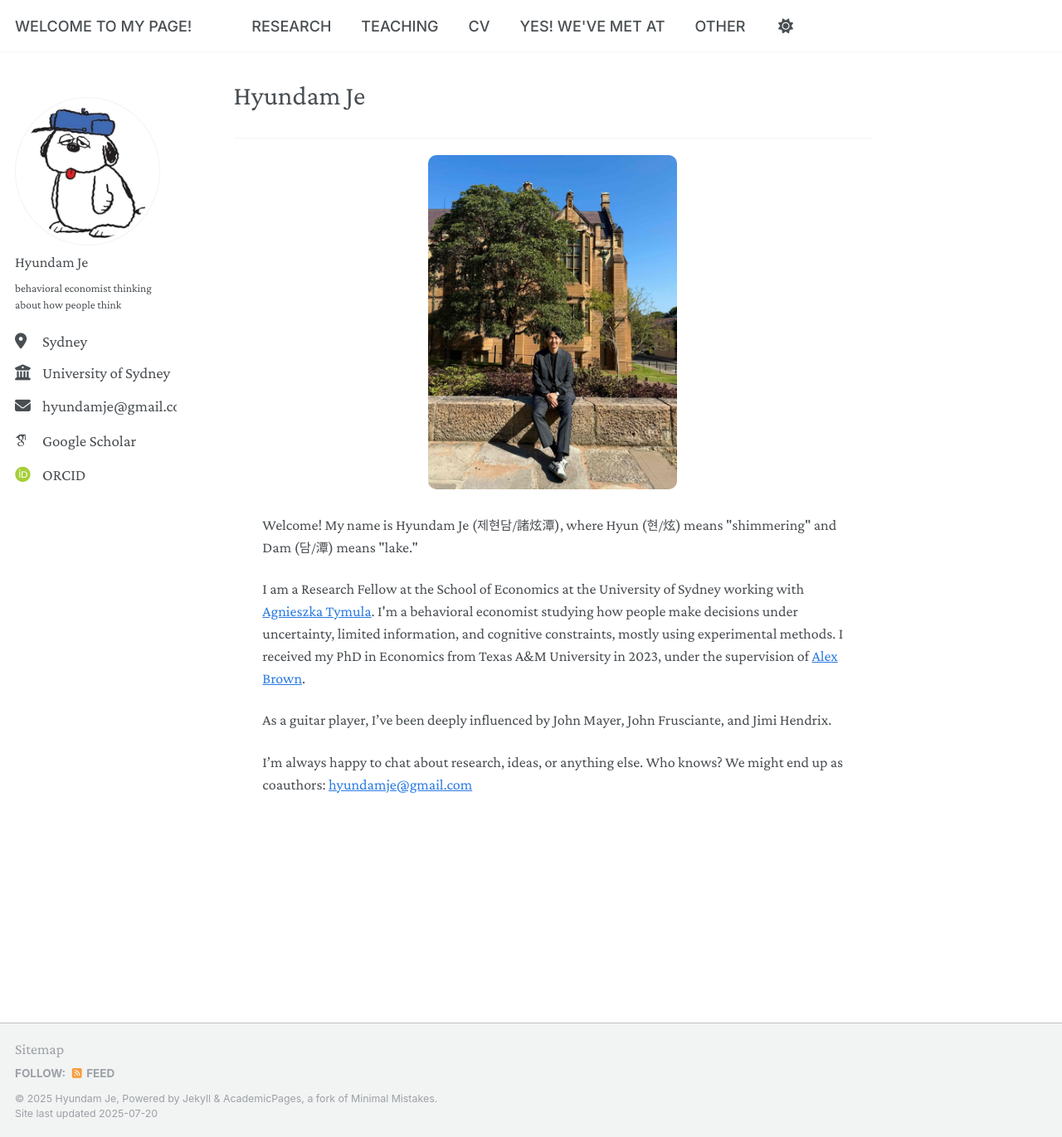
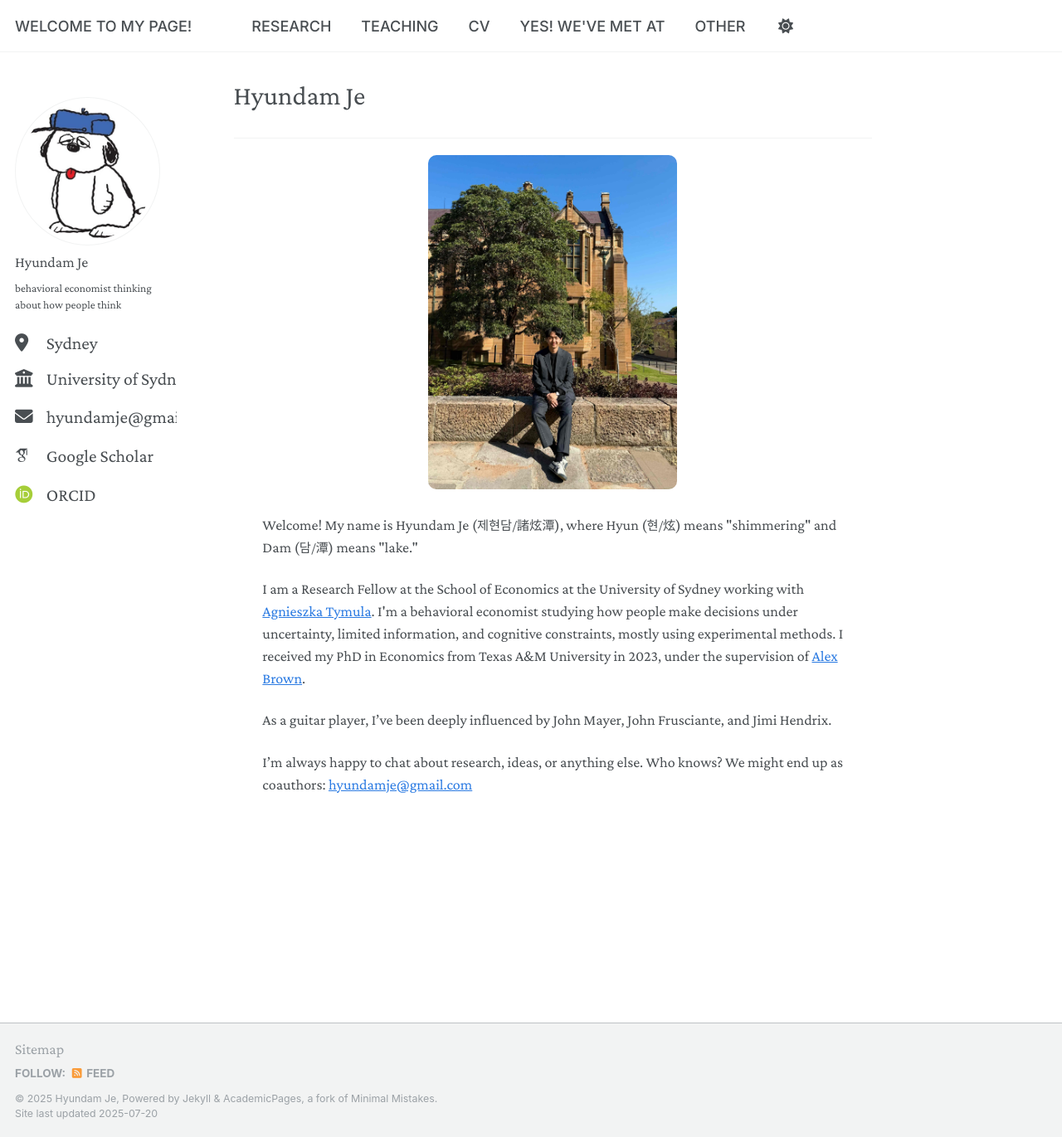
Before and after one commit to hyundamje/hyundamje.github.io, a Jekyll site: the page built from _pages/about.md, in a window 1280 px wide and 1371 px high. Shown: the whole window at 83% size. Built offline with Jekyll 4.4.1, drawn with Linux system fonts in a browser that asks for light colours; some web fonts are replaced.

Commit message:
Update custom.css

```diff
--- a/assets/css/custom.css
+++ b/assets/css/custom.css
@@ -13,5 +13,5 @@
 .author__urls li,
 .author__urls a {
     font-family: 'Crimson Pro', serif  !important;
-  font-size: 1.05rem;
+  font-size: 1.2rem;
 }
```
